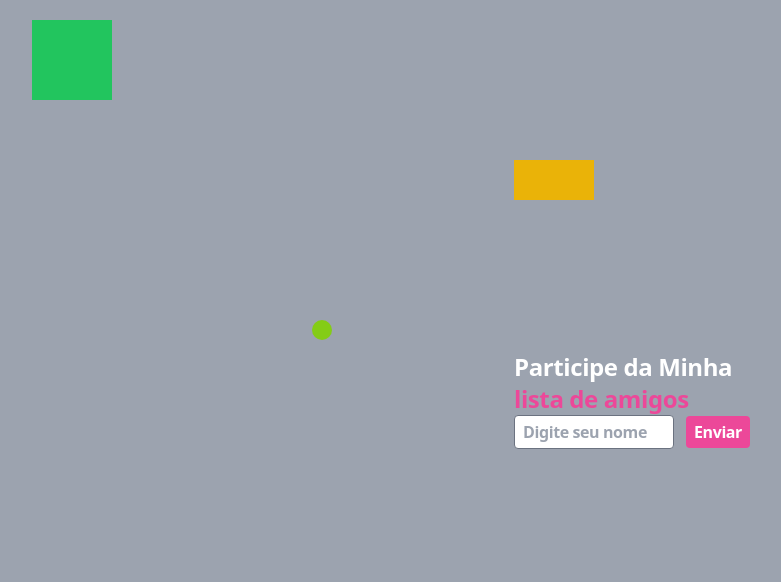
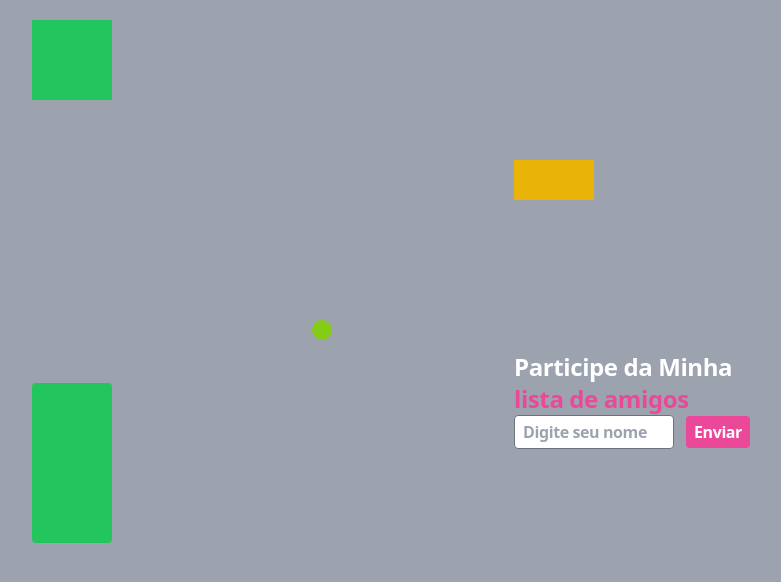
Before and after one commit to DhanielB/Amigos, a React (Vite) app: page / in a window 1280 px wide. Shown: the top 582 px of the page, without its empty margins (8-789 px from the left). Built offline with nearby package versions, Linux system fonts and the light colour scheme.

Commit message:
Update App.jsx

```diff
--- a/src/App.jsx
+++ b/src/App.jsx
@@ -50,6 +50,15 @@ export default function App() {
           h-5
           rounded-full
         '/>
+        <div className='
+          absolute
+          bg-green-500
+          w-20
+          left-10
+          top-100
+          h-40
+          rounded
+        '/>
         <h1 className='
           text-2xl
           text-pink-500
```
